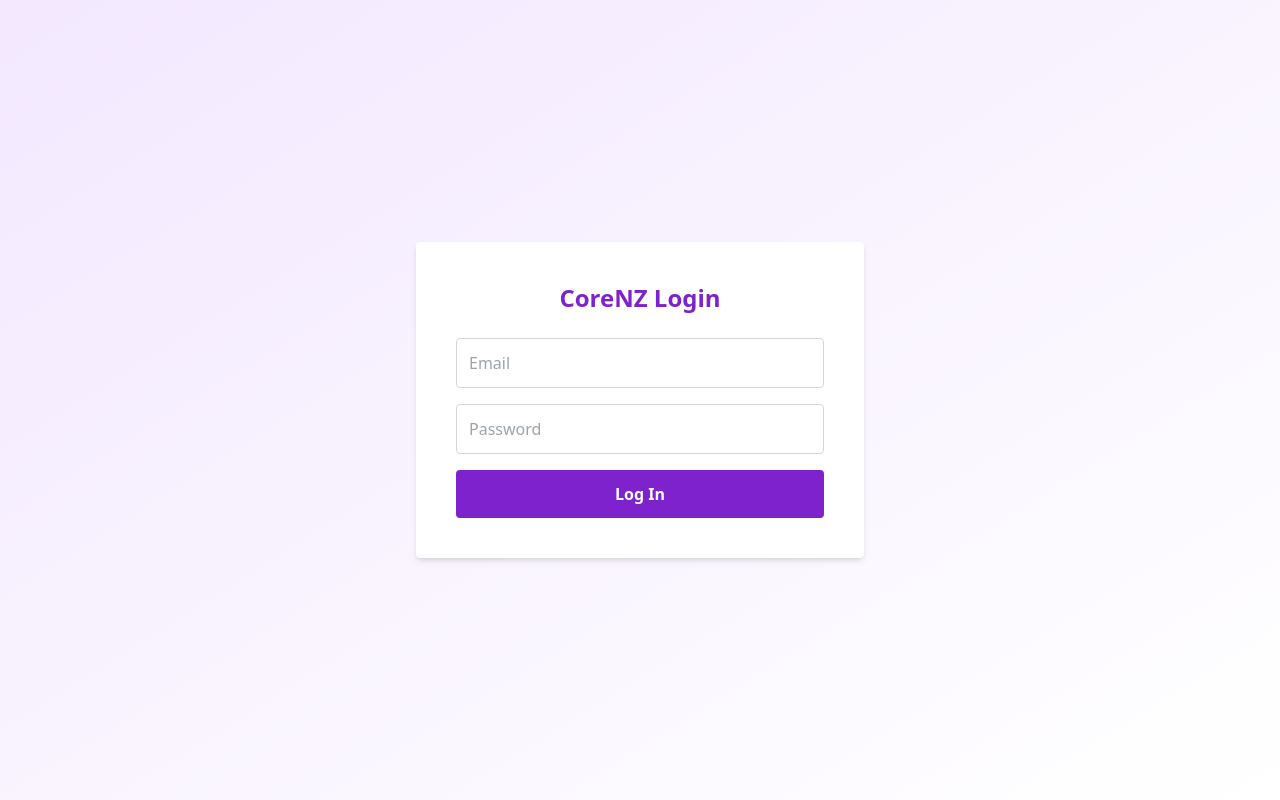
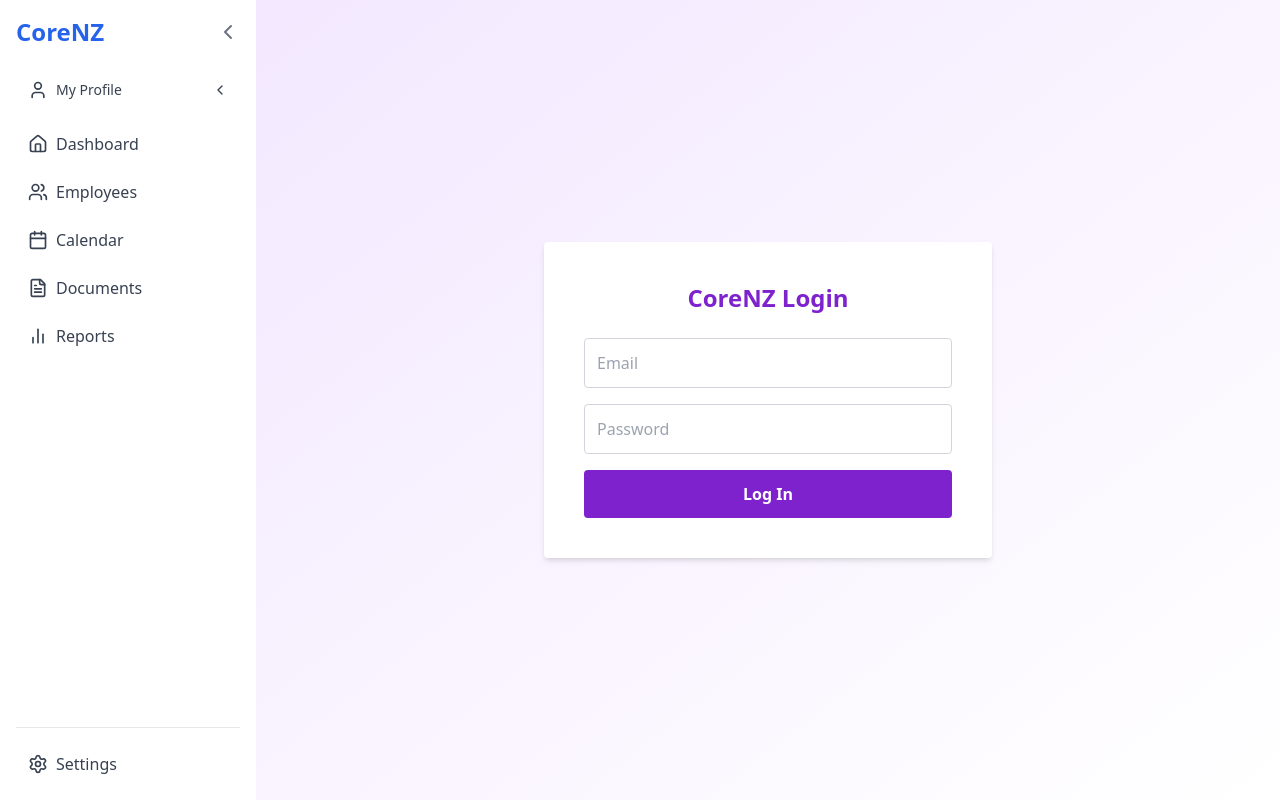
Before and after one commit to VacationReady/corenz-frontend, a Next.js app: page / in a window 1280 px wide. Built offline with nearby package versions, Linux system fonts and the light colour scheme; no server answers.

Commit message:
Fix: Hide global sidebar on employee profile routes

```diff
--- a/app/layout.tsx
+++ b/app/layout.tsx
@@ -1,8 +1,11 @@
+// app/layout.tsx
 import "./globals.css";
-import type { Metadata } from "next";
-import SessionWrapper from "@/components/SessionWrapper";
+import { SessionProvider } from "next-auth/react";
+import { ReactNode } from "react";
+import Sidebar from "@/components/Sidebar";
+import { usePathname } from "next/navigation";
 
-export const metadata: Metadata = {
+export const metadata = {
   title: "CoreNZ",
   description: "HR system for NZ businesses",
 };
@@ -10,12 +13,22 @@ export const metadata: Metadata = {
 export default function RootLayout({
   children,
 }: {
-  children: React.ReactNode;
+  children: ReactNode;
 }) {
+  const pathname = typeof window !== "undefined" ? window.location.pathname : "";
+
+  // Hide the global sidebar for employee profile views
+  const isProfilePage = pathname.startsWith("/employees/") && pathname.split("/").length > 2;
+
   return (
     <html lang="en">
       <body>
-        <SessionWrapper>{children}</SessionWrapper>
+        <SessionProvider>
+          <div className="flex min-h-screen bg-gray-100">
+            {!isProfilePage && <Sidebar />}
+            <main className="flex-1">{children}</main>
+          </div>
+        </SessionProvider>
       </body>
     </html>
   );
```
